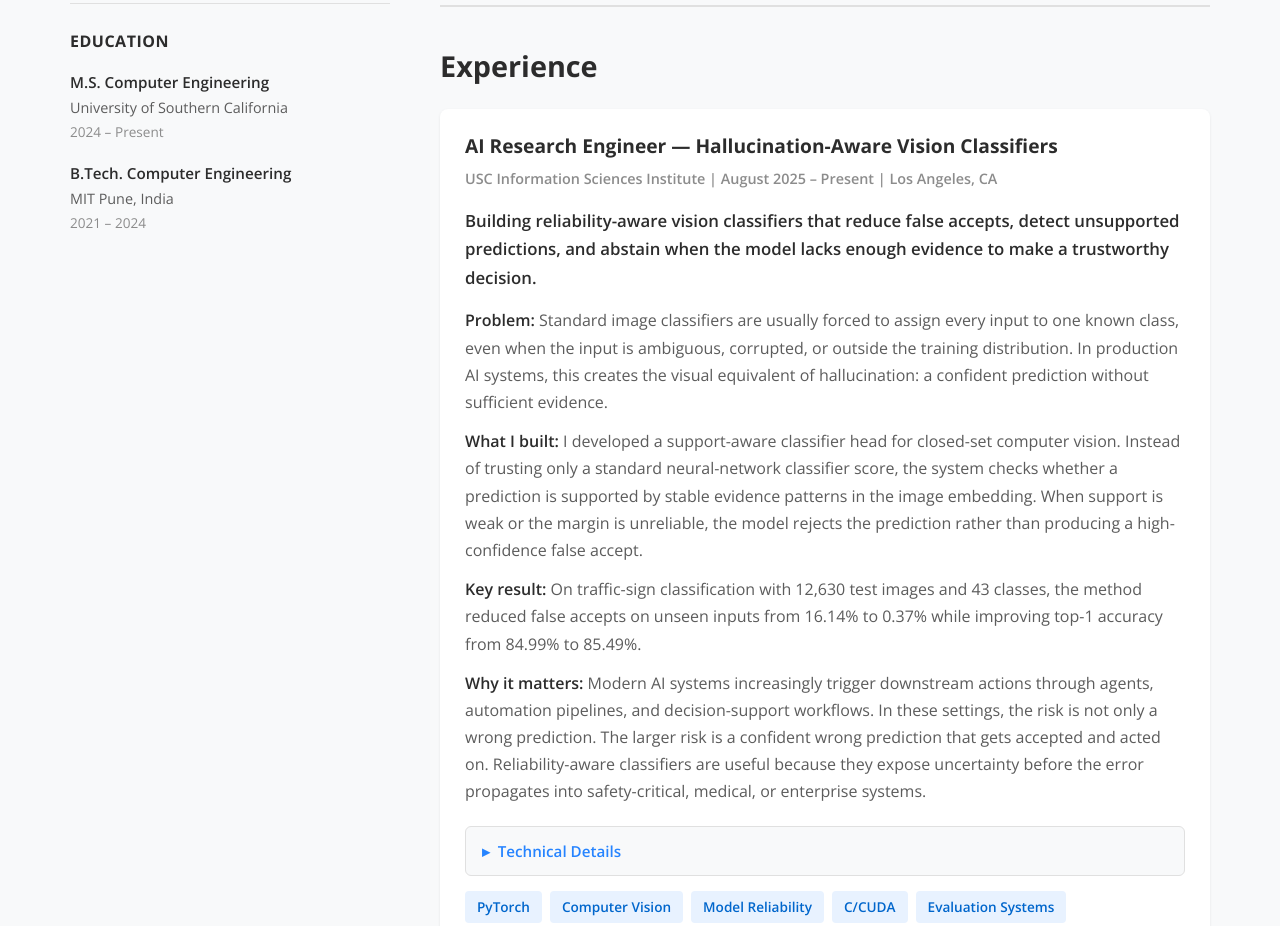
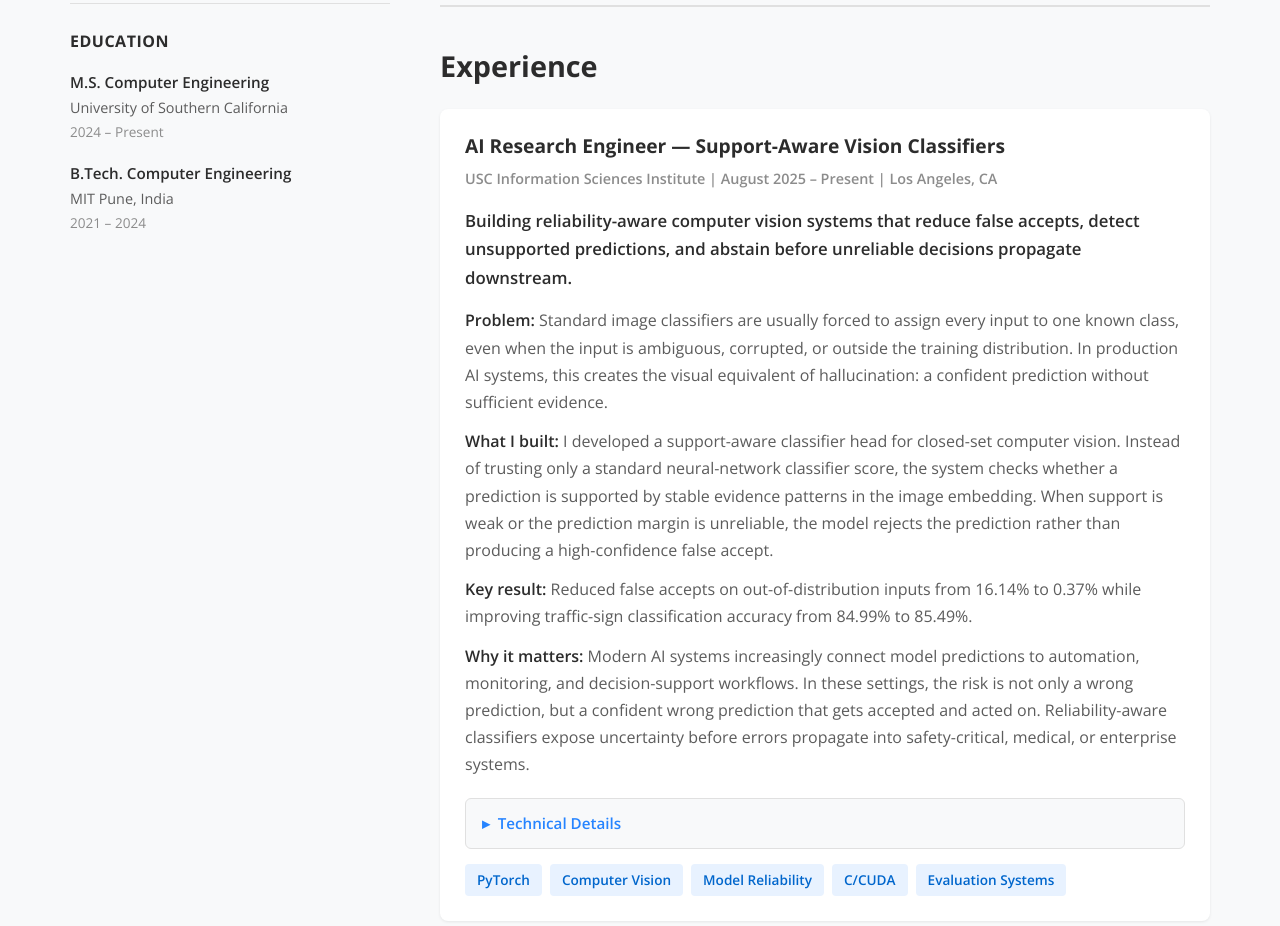
Before and after one commit to ravi-kot/portfolio, a plain HTML site: page index.html in a window 1280 px wide. Shown: the part 435-1361 px from the top of the page. Drawn offline with nearby package versions, Linux system fonts and the light colour scheme.

Commit message:
Refine AI Research section: Support-Aware title, clarify OOD terminology, tone down buzzwords
Co-authored-by: Cursor <cursoragent@cursor.com>

```diff
--- a/index.html
+++ b/index.html
@@ -69,12 +69,12 @@
         <h3>Experience</h3>
 
         <article class="experience">
-          <h4>AI Research Engineer — Hallucination-Aware Vision Classifiers</h4>
+          <h4>AI Research Engineer — Support-Aware Vision Classifiers</h4>
           <p class="experience-meta">USC Information Sciences Institute | August 2025 – Present | Los Angeles, CA</p>
 
           <p class="experience-summary">
-            Building reliability-aware vision classifiers that reduce false accepts, detect unsupported predictions,
-            and abstain when the model lacks enough evidence to make a trustworthy decision.
+            Building reliability-aware computer vision systems that reduce false accepts, detect unsupported predictions,
+            and abstain before unreliable decisions propagate downstream.
           </p>
 
           <ul class="experience-bullets">
@@ -83,14 +83,14 @@
             creates the visual equivalent of hallucination: a confident prediction without sufficient evidence.</li>
             <li><strong>What I built:</strong> I developed a support-aware classifier head for closed-set computer vision. Instead
             of trusting only a standard neural-network classifier score, the system checks whether a prediction is supported by stable
-            evidence patterns in the image embedding. When support is weak or the margin is unreliable, the model rejects the prediction
-            rather than producing a high-confidence false accept.</li>
-            <li><strong>Key result:</strong> On traffic-sign classification with 12,630 test images and 43 classes, the method reduced
-            false accepts on unseen inputs from 16.14% to 0.37% while improving top-1 accuracy from 84.99% to 85.49%.</li>
-            <li><strong>Why it matters:</strong> Modern AI systems increasingly trigger downstream actions through agents, automation pipelines,
-            and decision-support workflows. In these settings, the risk is not only a wrong prediction. The larger risk is a confident wrong
-            prediction that gets accepted and acted on. Reliability-aware classifiers are useful because they expose uncertainty before the
-            error propagates into safety-critical, medical, or enterprise systems.</li>
+            evidence patterns in the image embedding. When support is weak or the prediction margin is unreliable, the model rejects
+            the prediction rather than producing a high-confidence false accept.</li>
+            <li><strong>Key result:</strong> Reduced false accepts on out-of-distribution inputs from 16.14% to 0.37% while improving
+            traffic-sign classification accuracy from 84.99% to 85.49%.</li>
+            <li><strong>Why it matters:</strong> Modern AI systems increasingly connect model predictions to automation, monitoring,
+            and decision-support workflows. In these settings, the risk is not only a wrong prediction, but a confident wrong prediction
+            that gets accepted and acted on. Reliability-aware classifiers expose uncertainty before errors propagate into safety-critical,
+            medical, or enterprise systems.</li>
           </ul>
 
           <details class="tech-details">
```
